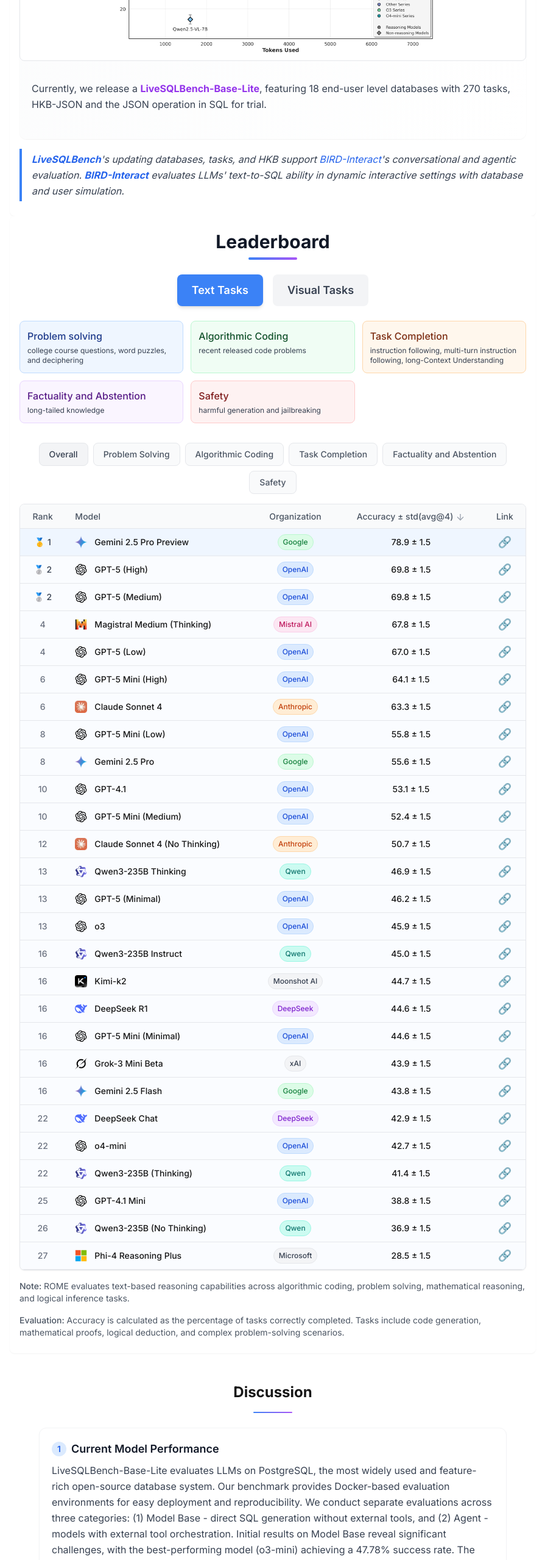
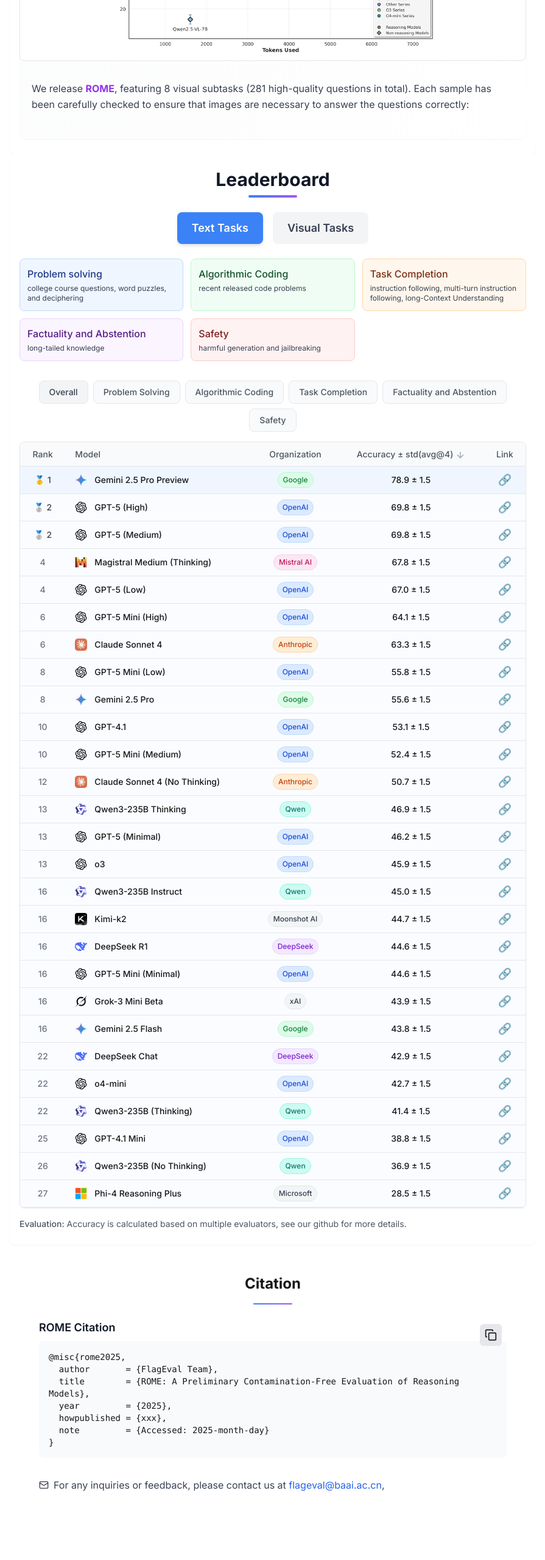
Before and after one commit to flageval-baai/LRM-Eval, a Next.js app: page / in a window 1280 px wide. Shown: the part 2600-5158 px from the top of the page at 61% size, without its empty margins (192-1087 px from the left). After the commit the page ends 5127 px from the top, so only its background shows below. Built offline with nearby package versions, Linux system fonts and the light colour scheme.

Commit message:
remove items

```diff
--- a/src/app/components/Introduction.tsx
+++ b/src/app/components/Introduction.tsx
@@ -81,15 +81,15 @@
                         </div>
                     </div>
                     <p className="text-base text-gray-700 leading-relaxed mb-6">
-                        Currently, we release a <strong className="text-purple-600">LiveSQLBench-Base-Lite</strong>, featuring 18 end-user level databases with 270 tasks, HKB-JSON and the JSON operation in SQL for trial.
+                        We release <strong className="text-purple-600">ROME</strong>, featuring 8 visual subtasks (281 high-quality questions in total). Each sample has been carefully checked to ensure that images are necessary to answer the questions correctly:
                     </p>
 
                 </div>
 
 
-                <p className="text-base text-gray-700 leading-relaxed italic border-l-4 border-blue-500 pl-4 py-1">
+                {/* <p className="text-base text-gray-700 leading-relaxed italic border-l-4 border-blue-500 pl-4 py-1">
                     <strong className="text-blue-600">LiveSQLBench</strong>'s updating databases, tasks, and HKB support <a href="https://bird-interact.github.io" target="_blank" rel="noopener noreferrer" className="text-blue-600 hover:text-blue-800 hover:underline">BIRD-Interact</a>'s conversational and agentic evaluation. <strong className="text-blue-600">BIRD-Interact</strong> evaluates LLMs' text-to-SQL ability in dynamic interactive settings with database and user simulation.
-                </p>
+                </p> */}
             </div>
         </div>
     );
--- a/src/app/components/QuantitativeResults.tsx
+++ b/src/app/components/QuantitativeResults.tsx
@@ -966,18 +966,9 @@
               </table>
             </div>
 
+
             <p className="mt-4 text-sm text-gray-600">
-              <span className="font-medium">Note:</span> {activeMainCategory === 'Text Tasks'
-                ? 'ROME evaluates text-based reasoning capabilities across algorithmic coding, problem solving, mathematical reasoning, and logical inference tasks.'
-                : 'ROME-V evaluates visual reasoning capabilities across geographic understanding, meme interpretation, spatial reasoning, visual analysis, and chart comprehension tasks.'
-              }
-            </p>
-            <p className="mt-4 text-sm text-gray-600">
-              <span className="font-medium">Evaluation:</span> Accuracy is calculated as the percentage of tasks correctly completed.
-              {activeMainCategory === 'Text Tasks'
-                ? ' Tasks include code generation, mathematical proofs, logical deduction, and complex problem-solving scenarios.'
-                : ' Tasks involve interpreting images, understanding visual relationships, analyzing charts, and processing multimodal information.'
-              }
+              <span className="font-medium">Evaluation:</span> Accuracy is calculated based on multiple evaluators, see our github for more details.
             </p>
           </div>
         </div>
--- a/src/app/page.tsx
+++ b/src/app/page.tsx
@@ -57,7 +57,7 @@
       <QuantitativeResults />
 
       {/* Discussion Section */}
-      <DiscussionSection />
+      {/* <DiscussionSection /> */}
 
       {/* Stay Tuned Section */}
       {/* <StayTunedSection /> */}
```
